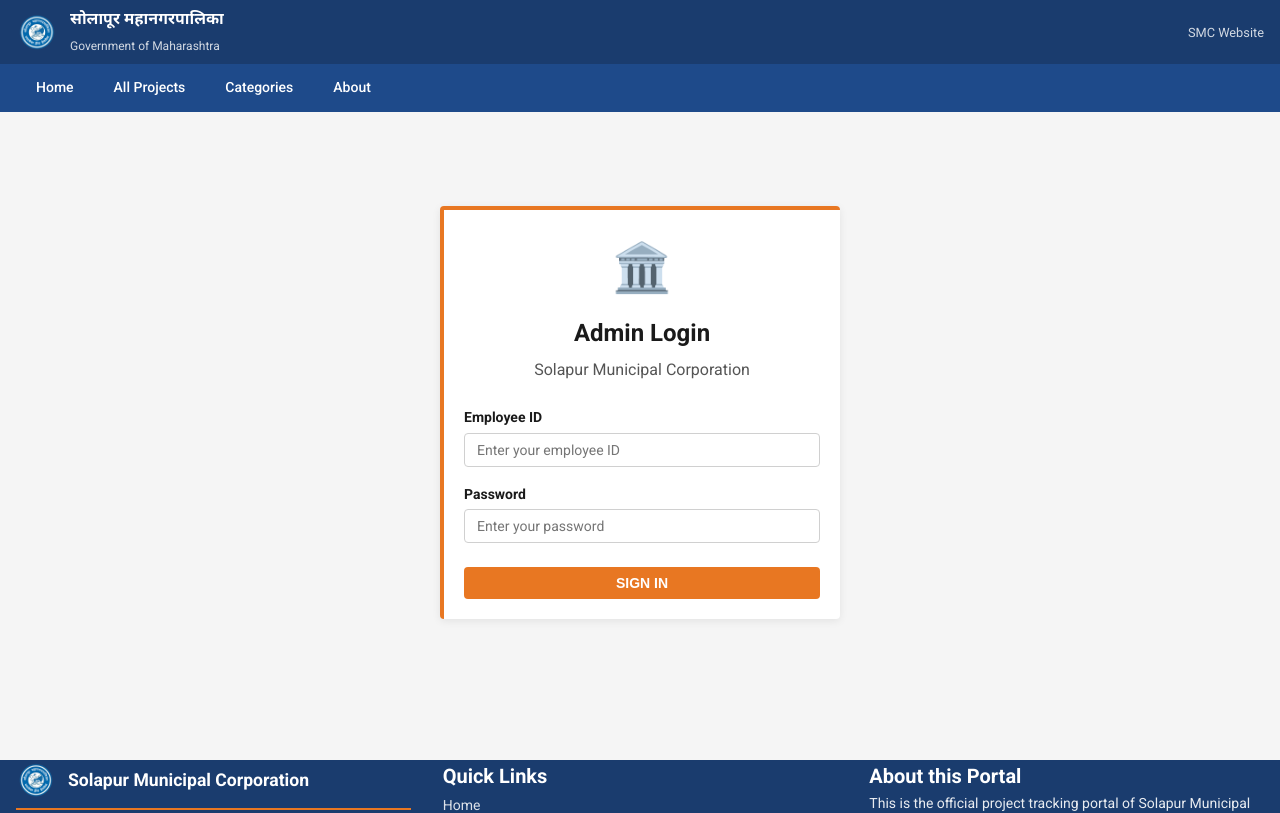
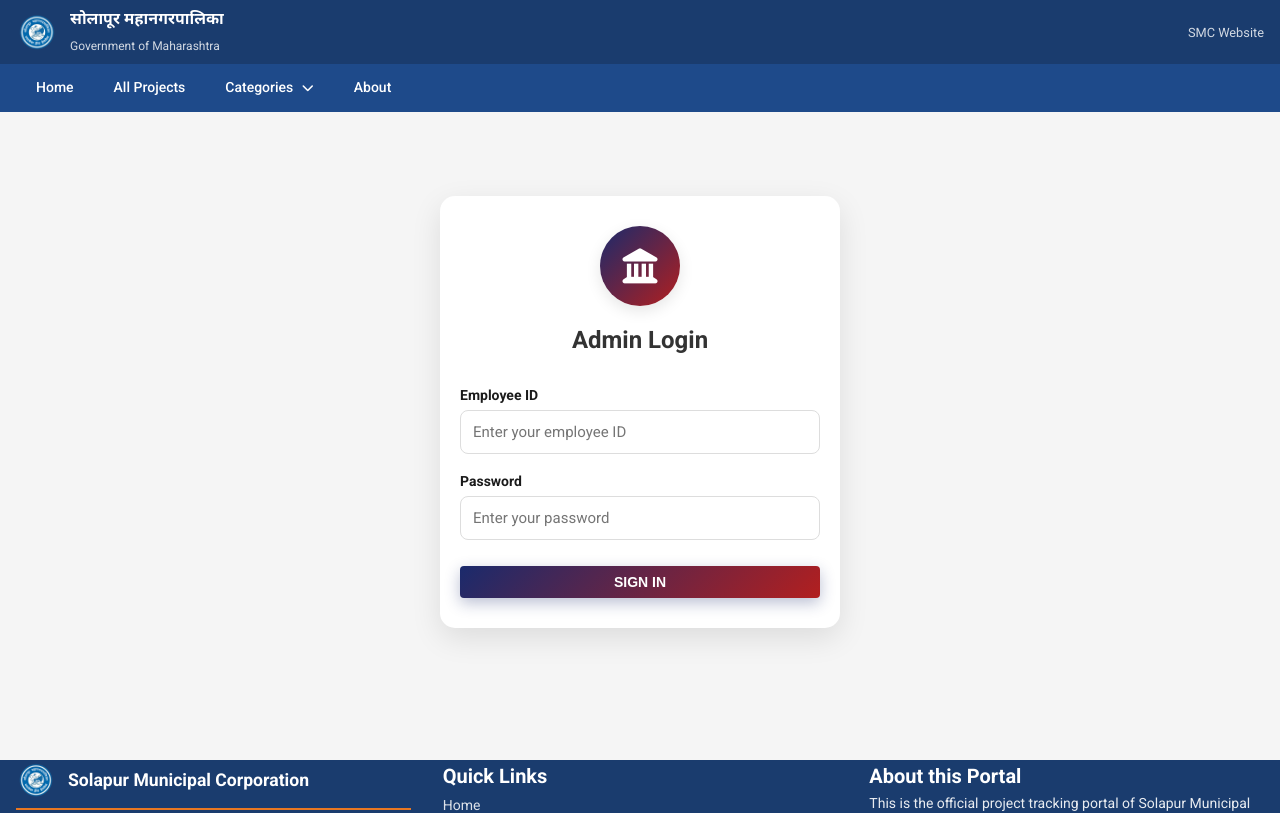
Before and after one commit to AuraSakar/smc-project-tracker, a React (Vite) app in the folder frontend/: page /login in a window 1280 px wide. Shown: the top 813 px of the page. Built offline with nearby package versions, Linux system fonts and the light colour scheme.

Commit message:
Implemented About page, added category navigation, and restyled Login page

```diff
--- a/frontend/src/App.jsx
+++ b/frontend/src/App.jsx
@@ -4,6 +4,7 @@
 import Footer from './components/Footer';
 import ProtectedRoute from './components/ProtectedRoute';
 import Home from './pages/Home';
+import About from './pages/About';
 import ProjectDetail from './pages/ProjectDetail';
 import Login from './pages/Login';
 import Dashboard from './pages/admin/Dashboard';
@@ -18,6 +19,8 @@
       <main>
         <Routes>
           <Route path="/" element={<Home />} />
+          <Route path="/projects" element={<Home />} />
+          <Route path="/about" element={<About />} />
           <Route path="/projects/:id" element={<ProjectDetail />} />
           <Route path="/login" element={<Login />} />
           <Route path="/admin/dashboard" element={<ProtectedRoute><Dashboard /></ProtectedRoute>} />
--- a/frontend/src/components/Footer.jsx
+++ b/frontend/src/components/Footer.jsx
@@ -6,7 +6,7 @@
     <footer className="footer">
       <div className="container footer-content">
         <div className="footer-col">
-          <Link to="/login" className="footer-logo-area">
+          <Link to="/login" className="footer-logo-area" target="_blank" rel="noopener noreferrer">
             <img src="/favicon_smc.png" alt="SMC Logo" className="footer-logo" />
             <h3>Solapur Municipal Corporation</h3>
           </Link>
@@ -19,7 +19,6 @@
           <ul>
             <li><Link to="/">Home</Link></li>
             <li><Link to="/?category=All">All Projects</Link></li>
-            <li><Link to="/login">Admin Login</Link></li>
             <li><a href="https://www.solapurcorporation.gov.in" target="_blank" rel="noopener noreferrer">Contact SMC</a></li>
           </ul>
         </div>
--- a/frontend/src/components/Navbar.css
+++ b/frontend/src/components/Navbar.css
@@ -36,6 +36,25 @@
 
 .hamburger { display: none; background: none; border: none; color: #fff; font-size: 1.25rem; padding: 0.75rem; cursor: pointer; }
 
+/* Dropdown CSS */
+.dropdown { cursor: pointer; }
+.dropdown span {
+  display: block; padding: 0.75rem 1.25rem; color: #fff; font-size: 0.875rem; font-weight: 500;
+  border-bottom: 2px solid transparent; transition: all 0.2s;
+}
+.dropdown span i { margin-left: 5px; font-size: 0.75rem; }
+.dropdown:hover span { border-bottom-color: var(--color-accent); }
+
+.dropdown-menu {
+  display: none; position: absolute; top: 100%; left: 0;
+  background: var(--color-primary); min-width: 200px;
+  list-style: none; box-shadow: 0 4px 10px rgba(0,0,0,0.2);
+}
+.dropdown:hover .dropdown-menu { display: block; }
+.dropdown-menu li { width: 100%; }
+.dropdown-menu a { padding: 0.75rem 1.25rem; display: block; }
+.dropdown-menu a:hover { background: #1e4a8a; border-bottom: none; }
+
 @media (max-width: 768px) {
   .hamburger { display: block; }
   .nav-links { display: none; flex-direction: column; width: 100%; background: #1e4a8a; position: absolute; top: 100%; left: 0; }
--- a/frontend/src/components/Navbar.jsx
+++ b/frontend/src/components/Navbar.jsx
@@ -36,9 +36,18 @@
           </button>
           <ul className={`nav-links ${menuOpen ? 'open' : ''}`}>
             <li><Link to="/" onClick={() => setMenuOpen(false)}>Home</Link></li>
-            <li><Link to="/?category=All" onClick={() => setMenuOpen(false)}>All Projects</Link></li>
-            <li><Link to="/?category=Road" onClick={() => setMenuOpen(false)}>Categories</Link></li>
-            <li><Link to="/" onClick={() => setMenuOpen(false)}>About</Link></li>
+            <li><Link to="/projects" onClick={() => setMenuOpen(false)}>All Projects</Link></li>
+            <li className="dropdown">
+              <span>Categories <i className="fas fa-chevron-down"></i></span>
+              <ul className="dropdown-menu">
+                <li><Link to="/projects?category=Road" onClick={() => setMenuOpen(false)}>Roads</Link></li>
+                <li><Link to="/projects?category=Water Supply" onClick={() => setMenuOpen(false)}>Water Supply</Link></li>
+                <li><Link to="/projects?category=Drainage" onClick={() => setMenuOpen(false)}>Drainage</Link></li>
+                <li><Link to="/projects?category=Parks" onClick={() => setMenuOpen(false)}>Parks</Link></li>
+                <li><Link to="/projects?category=Public Buildings" onClick={() => setMenuOpen(false)}>Public Buildings</Link></li>
+              </ul>
+            </li>
+            <li><Link to="/about" onClick={() => setMenuOpen(false)}>About</Link></li>
             {isAuthenticated ? (
               <>
                 <li><Link to="/admin/dashboard">Admin Panel</Link></li>
--- /dev/null
+++ b/frontend/src/pages/About.css
@@ -0,0 +1,85 @@
+.about-page {
+  padding: 3rem 1rem;
+}
+
+.about-card {
+  max-width: 800px;
+  margin: 0 auto;
+  padding: 3rem;
+  border-top: 4px solid var(--color-primary);
+}
+
+.about-header {
+  text-align: center;
+  margin-bottom: 3rem;
+  padding-bottom: 2rem;
+  border-bottom: 1px solid var(--color-border);
+}
+
+.about-logo {
+  width: 100px;
+  height: 100px;
+  margin-bottom: 1rem;
+}
+
+.about-header h1 {
+  color: var(--color-primary);
+  margin-bottom: 0.5rem;
+}
+
+.about-section {
+  margin-bottom: 2.5rem;
+}
+
+.about-section h2 {
+  color: var(--color-primary);
+  margin-bottom: 1rem;
+  font-size: 1.5rem;
+}
+
+.about-section p {
+  color: var(--color-text);
+  line-height: 1.8;
+  margin-bottom: 1rem;
+}
+
+.about-section ul {
+  list-style-type: disc;
+  padding-left: 1.5rem;
+  margin-top: 1rem;
+}
+
+.about-section li {
+  margin-bottom: 0.75rem;
+  line-height: 1.6;
+}
+
+.contact-info {
+  background: var(--color-bg);
+  padding: 1.5rem;
+  border-radius: 8px;
+  margin-top: 1rem;
+}
+
+.contact-info p {
+  margin-bottom: 0.75rem;
+  display: flex;
+  align-items: center;
+  gap: 10px;
+}
+
+.contact-info p:last-child {
+  margin-bottom: 0;
+}
+
+.contact-info i {
+  color: var(--color-accent);
+  width: 20px;
+  text-align: center;
+}
+
+@media (max-width: 768px) {
+  .about-card {
+    padding: 1.5rem;
+  }
+}
--- /dev/null
+++ b/frontend/src/pages/About.jsx
@@ -0,0 +1,53 @@
+import React from 'react';
+import './About.css';
+
+export default function About() {
+  return (
+    <div className="about-page page-wrapper container">
+      <div className="about-card card">
+        <div className="about-header">
+          <img src="/favicon_smc.png" alt="SMC Logo" className="about-logo" />
+          <h1>About SMC Project Tracker</h1>
+          <p className="text-muted">Solapur Municipal Corporation, Government of Maharashtra</p>
+        </div>
+
+        <div className="about-content">
+          <section className="about-section">
+            <h2>Our Mission</h2>
+            <p>
+              The Solapur Municipal Corporation (SMC) is committed to transparency, efficiency,
+              and citizen engagement. The <strong>SMC Project Tracker</strong> is an official
+              initiative to provide citizens with real-time visibility into civic development
+              projects happening across our city.
+            </p>
+          </section>
+
+          <section className="about-section">
+            <h2>What We Track</h2>
+            <p>
+              This portal tracks all major infrastructure and civic projects, including but not limited to:
+            </p>
+            <ul>
+              <li><strong>Road Construction & Maintenance:</strong> Improving city connectivity and safety.</li>
+              <li><strong>Water Supply:</strong> Expanding and maintaining drinking water networks.</li>
+              <li><strong>Drainage & Sewage:</strong> Upgrading sanitation infrastructure.</li>
+              <li><strong>Parks & Recreation:</strong> Developing green spaces for public wellbeing.</li>
+              <li><strong>Public Buildings:</strong> Constructing community halls, hospitals, and schools.</li>
+            </ul>
+          </section>
+
+          <section className="about-section">
+            <h2>Contact Us</h2>
+            <p>If you have any questions or feedback regarding civic projects, please reach out to us:</p>
+            <div className="contact-info">
+              <p><i className="fas fa-map-marker-alt"></i> <strong>Address:</strong> Rajwada Chowk, Solapur - 413002</p>
+              <p><i className="fas fa-phone"></i> <strong>Phone:</strong> 0217-2735293</p>
+              <p><i className="fas fa-envelope"></i> <strong>Email:</strong> info@solapurcorporation.gov.in</p>
+              <p><i className="fas fa-globe"></i> <strong>Website:</strong> <a href="https://www.solapurcorporation.gov.in" target="_blank" rel="noopener noreferrer">solapurcorporation.gov.in</a></p>
+            </div>
+          </section>
+        </div>
+      </div>
+    </div>
+  );
+}
--- a/frontend/src/pages/Home.jsx
+++ b/frontend/src/pages/Home.jsx
@@ -1,5 +1,5 @@
 import { useState, useEffect } from 'react';
-import { useSearchParams } from 'react-router-dom';
+import { useSearchParams, useLocation } from 'react-router-dom';
 import api from '../api/axios';
 import ProjectCard from '../components/ProjectCard';
 import FilterBar from '../components/FilterBar';
@@ -15,11 +15,23 @@
   const [page, setPage] = useState(1);
   const [totalPages, setTotalPages] = useState(1);
 
+  const location = useLocation();
+  const isHome = location.pathname === '/';
+
   const [filters, setFilters] = useState({
     category: searchParams.get('category') || '',
     status: searchParams.get('status') || '',
     ward: searchParams.get('ward') || '',
   });
+
+  useEffect(() => {
+    setFilters({
+      category: searchParams.get('category') || '',
+      status: searchParams.get('status') || '',
+      ward: searchParams.get('ward') || '',
+    });
+    setSearch(searchParams.get('search') || '');
+  }, [searchParams]);
 
   useEffect(() => {
     let cancelled = false;
@@ -75,6 +87,8 @@
 
   return (
     <div>
+      {isHome && (
+        <>
           <section className="hero">
             <div className="container hero-content">
               <h1>SMC Project Tracker</h1>
@@ -99,6 +113,8 @@
             <div className="stat-card"><span className="stat-number">{stats.inProgress}</span><span className="stat-label">In Progress</span></div>
             <div className="stat-card"><span className="stat-number">{formatINR(stats.totalBudget)}</span><span className="stat-label">Total Budget</span></div>
           </section>
+        </>
+      )}
 
       <section className="container">
         <FilterBar filters={filters} onFilterChange={handleFilterChange} />
--- a/frontend/src/pages/Login.css
+++ b/frontend/src/pages/Login.css
@@ -1,13 +1,80 @@
-.login-page { display: flex; align-items: center; justify-content: center; min-height: 80vh; }
+.login-page { display: flex; align-items: center; justify-content: center; min-height: 80vh; background-color: var(--color-bg); }
 
-.login-card { max-width: 400px; width: 100%; text-align: center; padding: 2rem; border-left: none; border-top: 4px solid var(--color-accent); }
+.login-card {
+  max-width: 400px;
+  width: 100%;
+  text-align: center;
+  padding: 30px 20px;
+  background: white;
+  border-radius: 15px;
+  box-shadow: 0 10px 30px rgba(0, 0, 0, 0.1);
+}
 
-.login-logo { font-size: 3rem; margin-bottom: 0.5rem; }
+.logonew-section { margin-bottom: 20px; }
 
-.login-card h2 { margin-bottom: 0.25rem; }
+.logonew {
+  width: 80px;
+  height: 80px;
+  background: linear-gradient(135deg, #1a2a6c, #b21f1f);
+  border-radius: 50%;
+  display: flex;
+  justify-content: center;
+  align-items: center;
+  margin: 0 auto 15px;
+  box-shadow: 0 5px 15px rgba(0, 0, 0, 0.1);
+  color: white;
+  font-size: 35px;
+}
 
-.login-card form { text-align: left; margin-top: 1.5rem; }
+.login-card h2 {
+  margin-bottom: 0.25rem;
+  font-size: 24px;
+  color: #333;
+}
 
-.form-error { color: var(--color-danger); font-size: 0.8rem; margin-top: 0.25rem; }
+.login-card form {
+  text-align: left;
+  margin-top: 1.5rem;
+}
 
-.login-btn { width: 100%; padding: 0.75rem; font-size: 1rem; margin-top: 0.5rem; }
+.form-group {
+  margin-bottom: 15px;
+}
+
+.form-group input {
+  width: 100%;
+  padding: 12px;
+  border: 1px solid #ddd;
+  border-radius: 8px;
+  font-size: 15px;
+}
+
+.form-error {
+  color: var(--color-danger);
+  font-size: 0.8rem;
+  margin-top: 0.25rem;
+}
+
+.login-btn {
+  width: 100%;
+  padding: 15px;
+  background: linear-gradient(135deg, #1a2a6c, #b21f1f);
+  color: white;
+  border: none;
+  border-radius: 10px;
+  font-size: 16px;
+  font-weight: 600;
+  cursor: pointer;
+  transition: all 0.3s ease;
+  box-shadow: 0 5px 15px rgba(26, 42, 108, 0.3);
+  margin-top: 10px;
+}
+
+.login-btn:hover {
+  transform: translateY(-2px);
+  box-shadow: 0 8px 20px rgba(26, 42, 108, 0.4);
+}
+
+.login-btn:active {
+  transform: translateY(0);
+}
--- a/frontend/src/pages/Login.jsx
+++ b/frontend/src/pages/Login.jsx
@@ -32,10 +32,13 @@
 
   return (
     <div className="login-page page-wrapper">
-      <div className="login-card card">
-        <div className="login-logo">🏛️</div>
-        <h2>Admin Login</h2>
-        <p className="text-muted">Solapur Municipal Corporation</p>
+      <div className="login-card">
+        <div className="logonew-section">
+          <div className="logonew">
+            <i className="fas fa-landmark"></i>
+          </div>
+          <h2>Admin Login</h2>
+        </div>
         <form onSubmit={handleSubmit(onSubmit)}>
           <div className="form-group">
             <label>Employee ID</label>
```
Also changed, not shown: 1 other file (tests, documents, lock files or other folders). Lines whose indentation alone changed are shown as unchanged.
